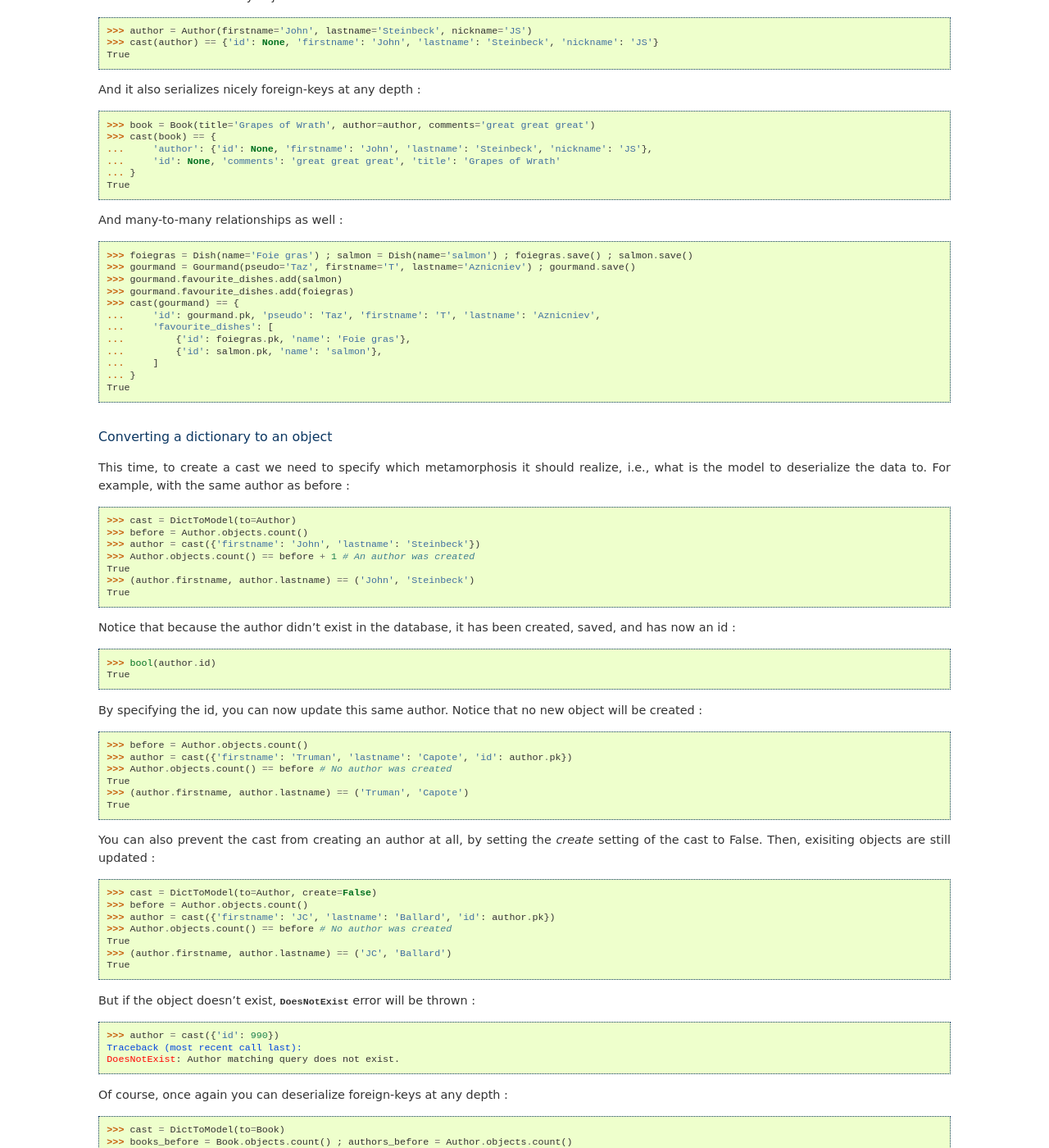
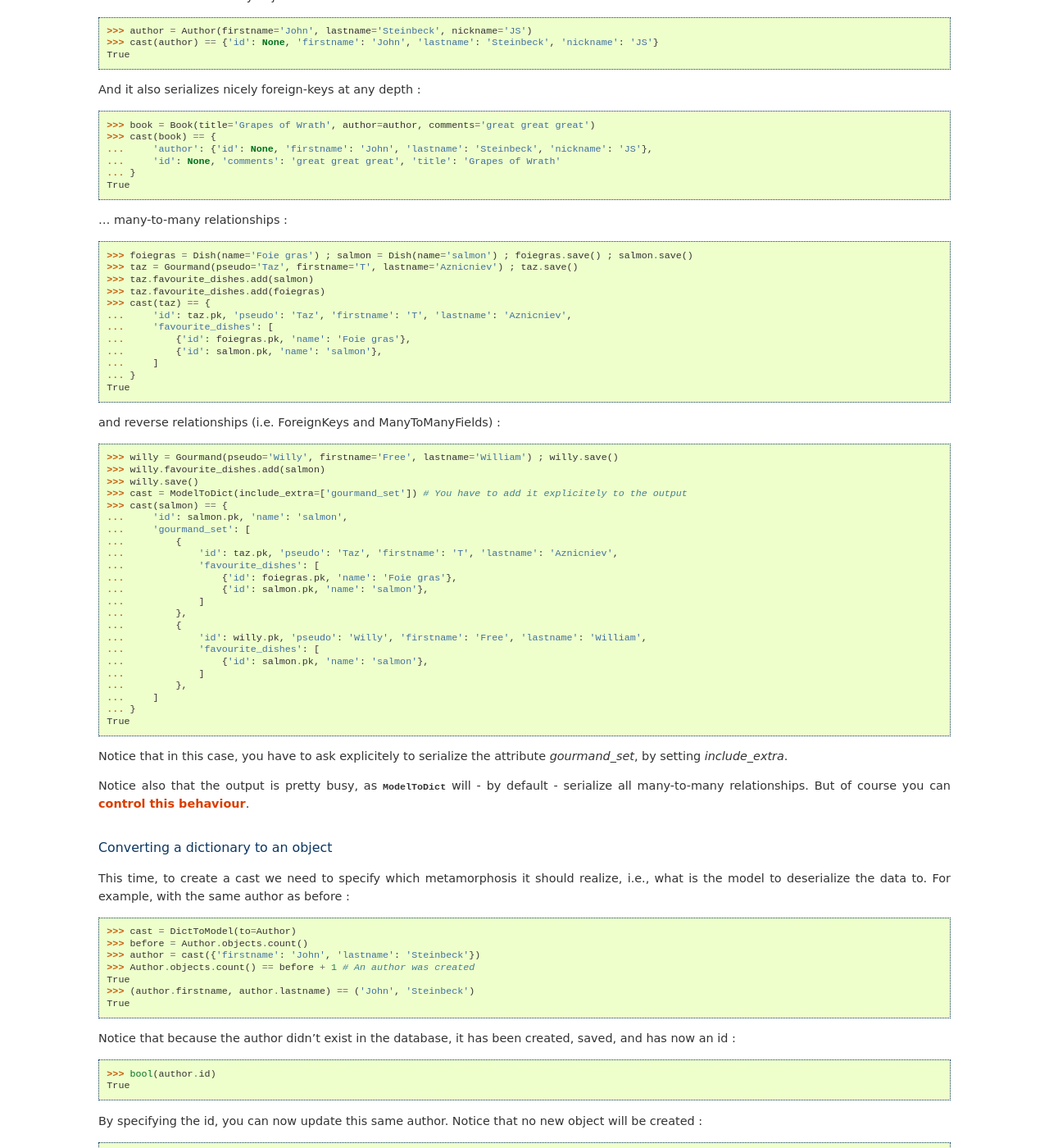
Before and after one commit to pistolero/any2any, a Sphinx documentation site: the page built from docs/doc_pages/djangocast.rst, in a window 1280 px wide and 1400 px high, scrolled down 506 px. Shown: the whole window at 82% size. Built offline with Sphinx 7.4.7, drawn with Linux system fonts in a browser that asks for light colours; some of the changed text lies outside the part shown.

Commit message:
doc fixes + dist fixes + renaming for release 0.2

```diff
--- a/docs/doc_pages/djangocast.rst
+++ b/docs/doc_pages/djangocast.rst
@@ -32,14 +32,14 @@ And it also serializes nicely foreign-keys at any depth :
     ... }
     True
 
-And many-to-many relationships as well :
+... many-to-many relationships :
 
     >>> foiegras = Dish(name='Foie gras') ; salmon = Dish(name='salmon') ; foiegras.save() ; salmon.save()
-    >>> gourmand = Gourmand(pseudo='Taz', firstname='T', lastname='Aznicniev') ; gourmand.save()
-    >>> gourmand.favourite_dishes.add(salmon)
-    >>> gourmand.favourite_dishes.add(foiegras)
-    >>> cast(gourmand) == {
-    ...     'id': gourmand.pk, 'pseudo': 'Taz', 'firstname': 'T', 'lastname': 'Aznicniev',
+    >>> taz = Gourmand(pseudo='Taz', firstname='T', lastname='Aznicniev') ; taz.save()
+    >>> taz.favourite_dishes.add(salmon)
+    >>> taz.favourite_dishes.add(foiegras)
+    >>> cast(taz) == {
+    ...     'id': taz.pk, 'pseudo': 'Taz', 'firstname': 'T', 'lastname': 'Aznicniev',
     ...     'favourite_dishes': [
     ...         {'id': foiegras.pk, 'name': 'Foie gras'},
     ...         {'id': salmon.pk, 'name': 'salmon'},
@@ -47,9 +47,39 @@ And many-to-many relationships as well :
     ... }
     True
 
+and reverse relationships (i.e. ForeignKeys and ManyToManyFields) :
+
+    >>> willy = Gourmand(pseudo='Willy', firstname='Free', lastname='William') ; willy.save()
+    >>> willy.favourite_dishes.add(salmon)
+    >>> willy.save()
+    >>> cast = ModelToDict(include_extra=['gourmand_set']) # You have to add it explicitely to the output
+    >>> cast(salmon) == {
+    ...     'id': salmon.pk, 'name': 'salmon',
+    ...     'gourmand_set': [
+    ...         {
+    ...             'id': taz.pk, 'pseudo': 'Taz', 'firstname': 'T', 'lastname': 'Aznicniev',
+    ...             'favourite_dishes': [
+    ...                 {'id': foiegras.pk, 'name': 'Foie gras'},
+    ...                 {'id': salmon.pk, 'name': 'salmon'},
+    ...             ]
+    ...         },
+    ...         {
+    ...             'id': willy.pk, 'pseudo': 'Willy', 'firstname': 'Free', 'lastname': 'William',
+    ...             'favourite_dishes': [
+    ...                 {'id': salmon.pk, 'name': 'salmon'},
+    ...             ]
+    ...         },
+    ...     ]
+    ... }
+    True
+
+Notice that in this case, you have to ask explicitely to serialize the attribute *gourmand_set*, by setting *include_extra*.
+
+Notice also that the output is pretty busy, as :class:`ModelToDict` will - by default - serialize all many-to-many relationships. But of course you can :ref:`control this behaviour<selecting_cast>`.
+
 ..
     >>> foiegras.delete() ; salmon.delete()
-    >>> gourmand.delete()
+    >>> taz.delete() ; willy.delete()
 
 Converting a dictionary to an object
 ======================================
@@ -106,7 +136,7 @@ Of course, once again you can deserialize foreign-keys at any depth :
     ... # An author and a book were created
     (True, True)
 
-And the same thing goes for many-to-many relationships.
+And the same thing goes for many-to-many relationships and reverse relationships.
 
 
 Customizing the casts
@@ -180,6 +210,8 @@ To deserialize virtual attributes you need to use the setting *attrname_to_sette
     >>> author.firstname, author.lastname
     ('Boris', 'Vian')
 
+.. _selecting_cast:
+
 Both
 ======
 
@@ -198,17 +230,30 @@ Say we want all the authors to be serialized to their complete name. To do that,
     ...
     >>> author_cast = AuthorCast()
 
-And set it as default for all instances of Author :
+And tell our cast to use it for all instances of Author :
+
+    >>> from any2any.utils import Mm
+    >>> book_cast = ModelToDict(mm_to_cast={
+    ...     Mm(Author, dict): author_cast # metamorphosis : Author -> dict
+    ... })
+
+The setting *mm_to_cast* maps a metamorphosis to a cast instance. So everytime ``book_cast`` needs to change an Author into a dict, ``author_cast`` will be called.
+
+And now, when serializing a book, the author will be only a name :
+
+    >>> book = Book.objects.get(title='1984')
+    >>> book_cast(book) == {
+    ...     'author': 'George Orwell',
+    ...     'title': '1984', 'id': book.pk, 'comments': '',
+    ... }
+    True
+
+Another solution is to set our AuthorCast as global default for all instances of Author :
 
     >>> from any2any.base import register
-    >>> from any2any.utils import Mm
     >>> register(author_cast, Mm(Author, dict))
-
-Now, when serializing a book, the author will be only a name :
-
-    >>> book = Book.objects.get(title='1984')
-    >>> cast = ModelToDict()
-    >>> cast(book) == {
+    >>> book_cast = ModelToDict()
+    >>> book_cast(book) == {
     ...     'author': 'George Orwell',
     ...     'title': '1984', 'id': book.pk, 'comments': '',
     ... }
--- a/setup.py
+++ b/setup.py
@@ -4,7 +4,7 @@
 from distutils.core import setup
 
 setup(name='any2any',
-      version='0.1',
+      version='0.2',
       description='A Python library to write casts from any type to any other type (features Django serializers, ...)',
       author='Sébastien Piquemal',
       author_email='sebastien.piquemal@futurice.com',
```
Also changed, not shown: any2any/__init__.py (+4 -4 lines), 4 other files.
